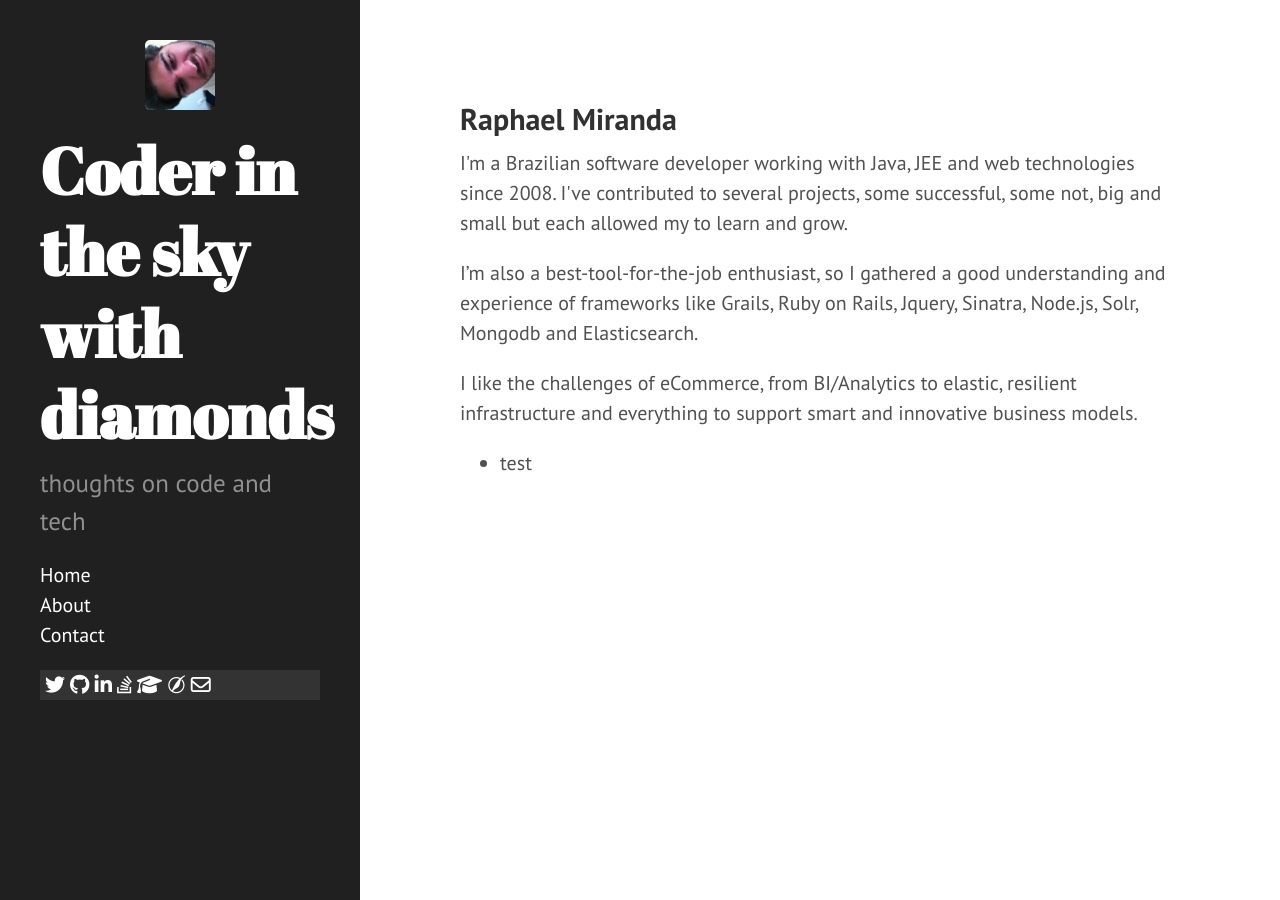
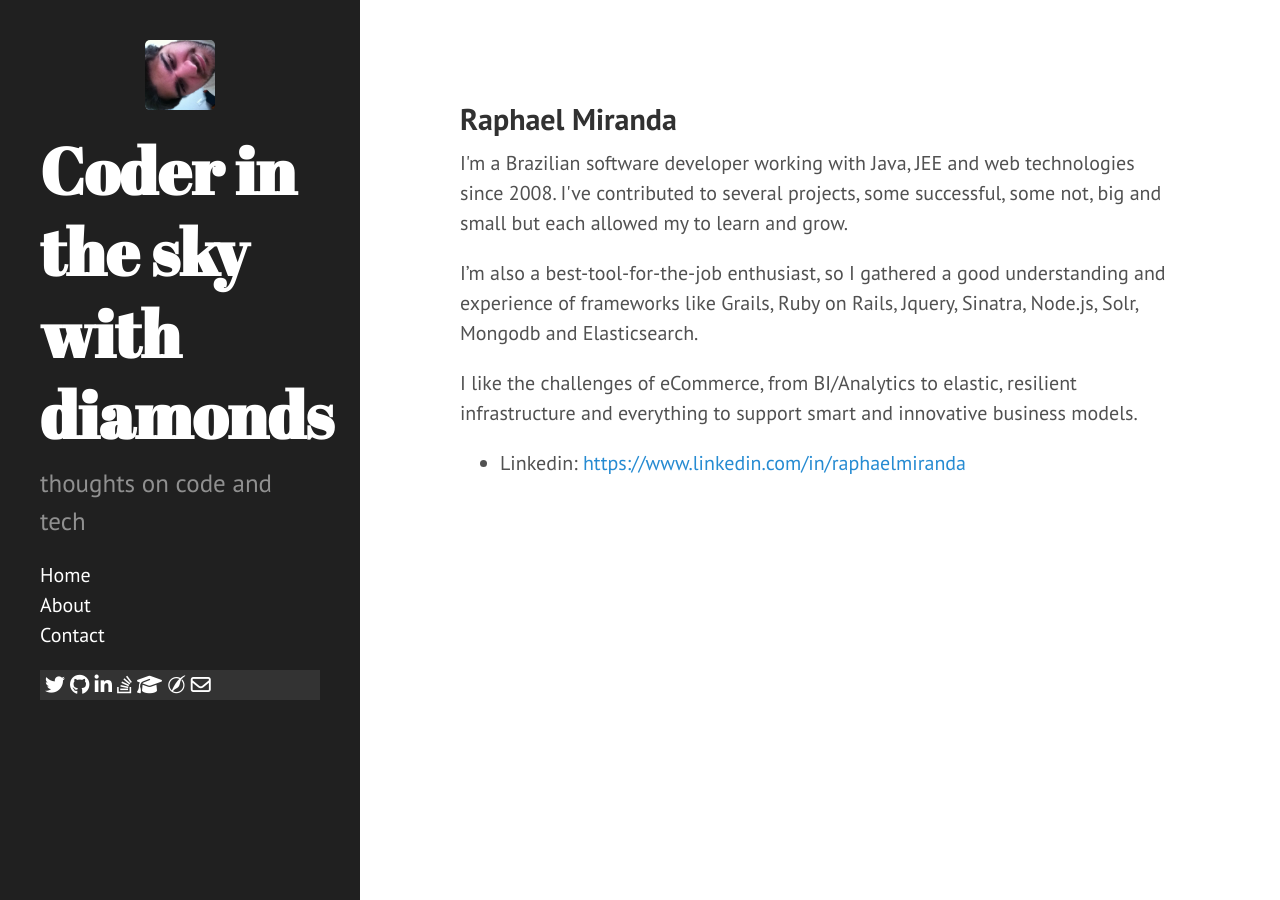
Before and after one commit to xymor/xymor.github.io, a Jekyll site: the page built from about/index.html, in a window 1280 px wide. Built offline with Jekyll 4.4.1, drawn with Linux system fonts in a browser that asks for light colours; nearby versions of some CDN libraries.

Commit message:
Update index.html

```diff
--- a/about/index.html
+++ b/about/index.html
@@ -19,7 +19,7 @@ published: true
       </section>
 
       <ul class="list-unstyled">
-        <li>test</li>
+        <li>Linkedin: <a href="https://www.linkedin.com/in/raphaelmiranda">https://www.linkedin.com/in/raphaelmiranda</a></li>
       </ul>
 
 </div>
```
